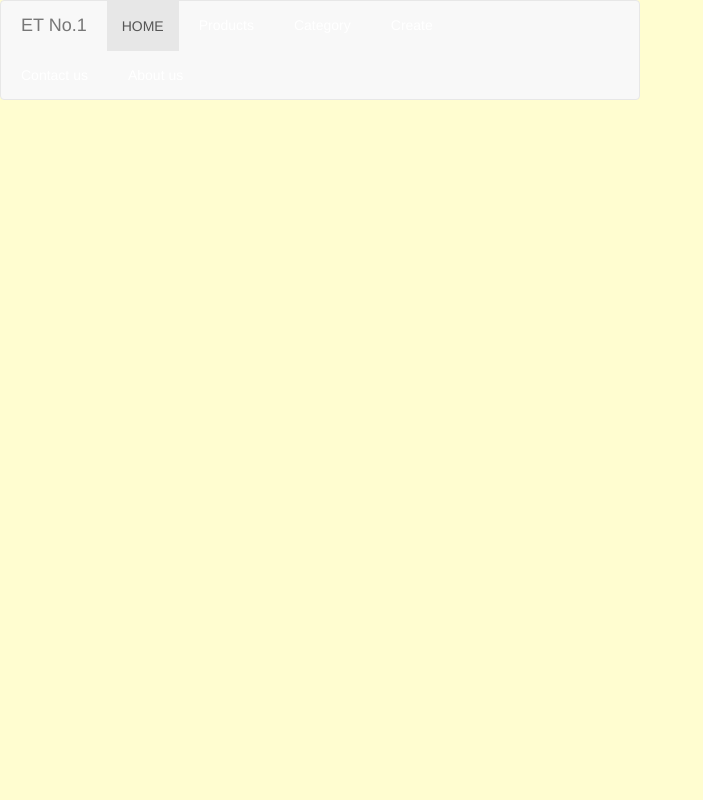
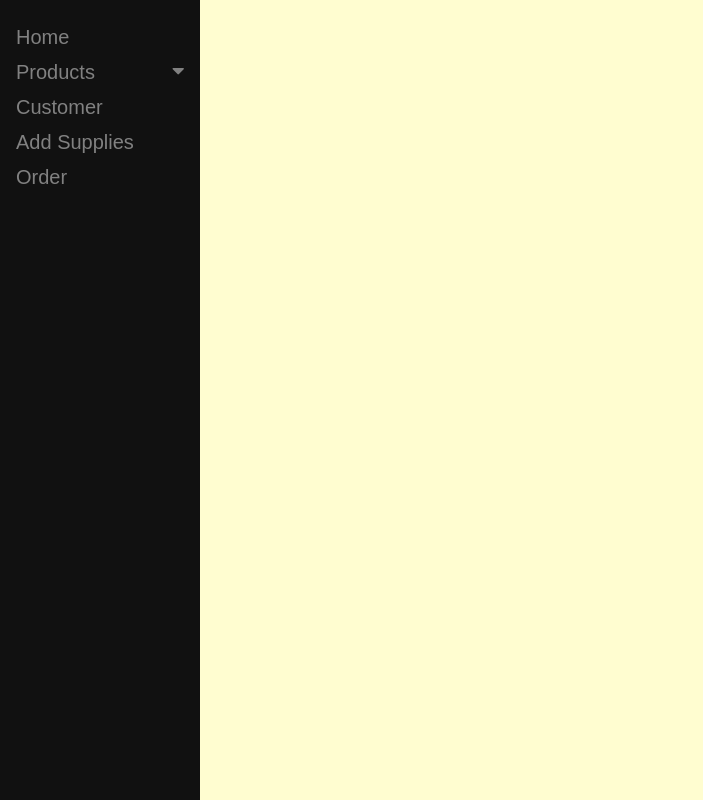
Before and after one commit to rralph091/TryHardmofo, a PHP site: page /index.php in a window 1280 px wide. Shown: the whole page, without its empty margins (0-703 px from the left). Run offline with PHP 8.4, Linux system fonts and the light colour scheme.

Commit message:
Update sidebar.php

```diff
--- a/sidebar.php
+++ b/sidebar.php
@@ -1,15 +1,47 @@
 <html>
 <head>
-<meta charset="utf-8">
-  <meta name="viewport" content="width=device-width, initial-scale=1">
-  <link rel="stylesheet" href="https://maxcdn.bootstrapcdn.com/bootstrap/3.4.1/css/bootstrap.min.css">
-  <script src="https://ajax.googleapis.com/ajax/libs/jquery/3.4.1/jquery.min.js"></script>
-  <script src="https://maxcdn.bootstrapcdn.com/bootstrap/3.4.1/js/bootstrap.min.js"></script>
+<meta name="viewport" content="width=device-width, initial-scale=1">
+<link rel="stylesheet" href="https://cdnjs.cloudflare.com/ajax/libs/font-awesome/4.7.0/css/font-awesome.min.css">
 <style>
 
 body {
   background-color:  #fffdd0;
 }
+
+
+
+.sidenav {
+  height: 100%;
+  width: 200px;
+  position: fixed;
+  z-index: 1;
+  top: 0;
+  left: 0;
+  background-color: #111;
+  overflow-x: hidden;
+  padding-top: 20px;
+}
+
+
+.sidenav a, .dropdown-btn {
+  padding: 6px 8px 6px 16px;
+  text-decoration: none;
+  font-size: 20px;
+  color: #818181;
+  display: block;
+  border: none;
+  background: none;
+  width: 100%;
+  text-align: left;
+  cursor: pointer;
+  outline: none;
+}
+
+
+.sidenav a:hover, .dropdown-btn:hover {
+  color: #f1f1f1;
+}
+
 
 .main {
   margin-left: 200px;
@@ -36,27 +68,31 @@ body {
 }
 
 
+@media screen and (max-height: 450px) {
+  .sidenav {padding-top: 15px;}
+  .sidenav a {font-size: 18px;}
+}
 </style>
 </head>
 <body>
 
-<nav class="navbar navbar-default">
-  <div class="container-fluid">
-    <div class="navbar-header">
-    <a class="navbar-brand" href="index.php">ET No.1</a>
+<div class="sidenav">
+  <a href="index.php">Home</a>
+
+  <button class="dropdown-btn">Products
+    <i class="fa fa-caret-down"></i>
+  </button>
+  <div class="dropdown-container">
+ <a href="index.php?navigation=product">Products</a>
+ <a href="index.php?navigation=categories">Category</a>
+ <a href="index.php?navigation=create">Create</a>
 
   </div>
-    <ul class="nav navbar-nav">
-      <li class="active"><a href="index.php">HOME</a></li>
-      <a href="index.php?navigation=product">Products</a>
-      <a href="index.php?navigation=categories">Category</a>
-      <a href="index.php?navigation=create">Create</a>
-    </ul>
-  </div>
-  <a href ="Customer1.php">Contact us</a>
-  <a href="Addsup.Php">About us</a>
+
+  <a href ="Customer1.php">Customer</a>
+  <a href="Addsup.Php">Add Supplies</a>
+  <a href="processorder.php">Order</a>
 </div>
-</nav>
       <div>
       <?php
         switch($navigation){
```
